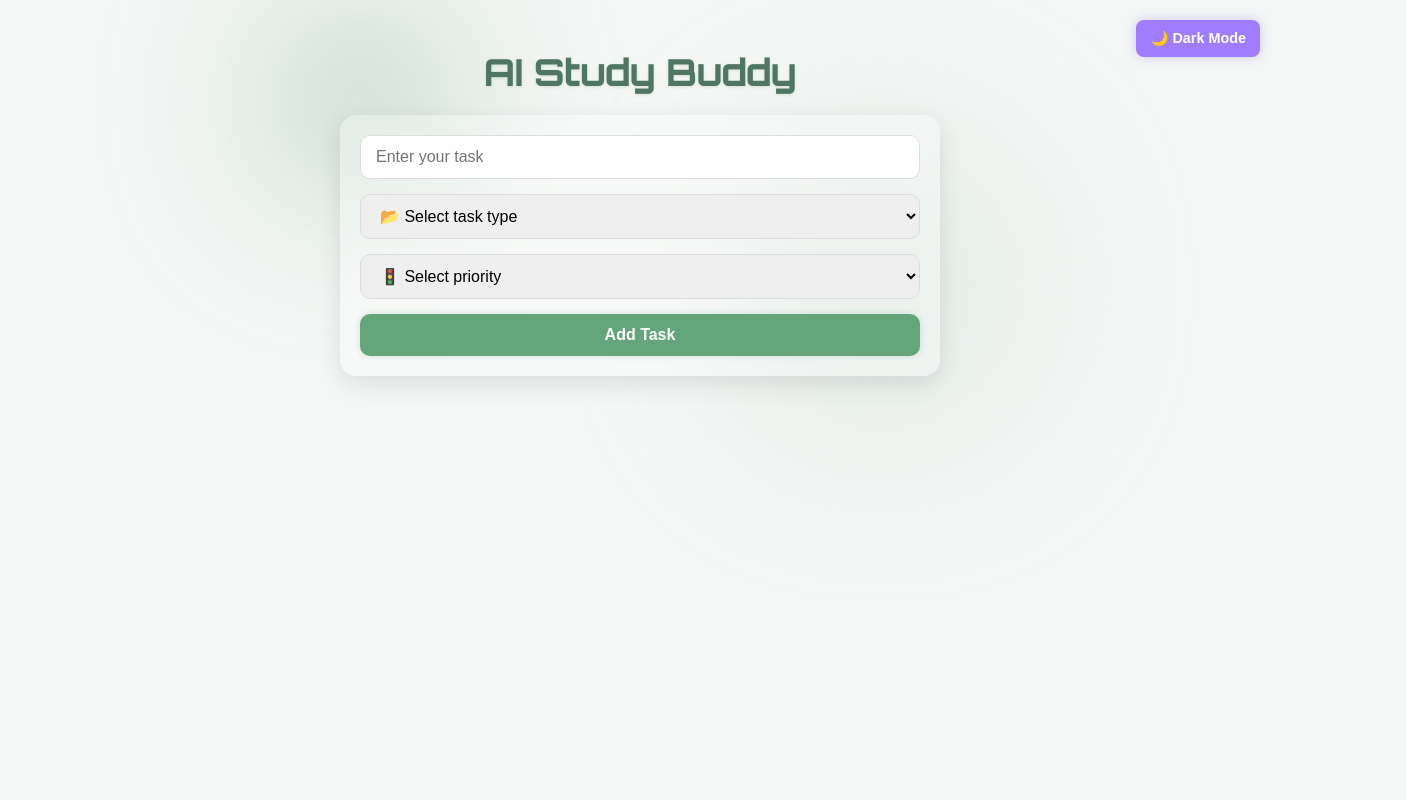
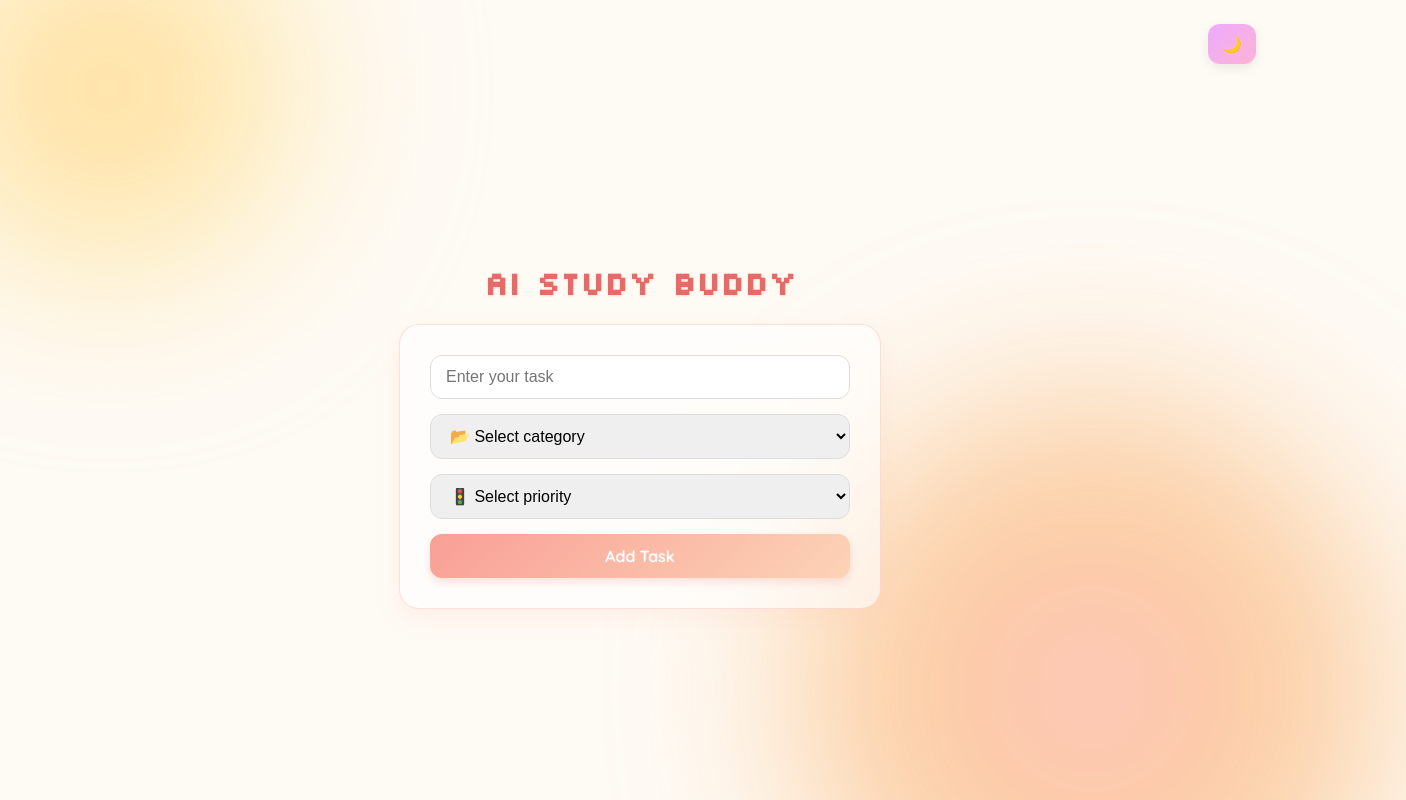
Before and after one commit to salma-ysr/ai-study-buddy, a plain HTML site: page index.html in a window 1280 px wide. Shown: the top 800 px of the page, 1406 px wide, since content can reach past the window. Drawn offline with Linux system fonts and the light colour scheme.

Commit message:
updated UI with different style

```diff
--- a/index.html
+++ b/index.html
@@ -5,25 +5,29 @@
   <title>AI Study Buddy</title>
   <link rel="stylesheet" href="style.css">
   <link href="https://fonts.googleapis.com/css2?family=Orbitron:wght@500&family=Quicksand:wght@400;600&display=swap" rel="stylesheet">
+  <link href="https://fonts.googleapis.com/css2?family=Quicksand:wght@400;600&family=Silkscreen&display=swap" rel="stylesheet">
 </head>
 <body>
+  <body>
+    <button id="toggle-mode">🌙</button>
+
   <h1>AI Study Buddy</h1>
 
   <form id="task-form">
     <input type="text" id="task-name" placeholder="Enter your task" required />
 
     <select id="task-category" required>
-        <option value="" disabled selected hidden>📂 Select task type</option>
-        <option value="study">📚 Study</option>
-        <option value="selfcare">💆 Self-Care</option>
-        <option value="work">💼 Work</option>
+        <option value="" disabled selected hidden>📂 Select category</option>
+        <option value="study">Study</option>
+        <option value="selfcare">Self-Care</option>
+        <option value="work">Work</option>
       </select>
 
       <select id="task-priority" required>
         <option value="" disabled selected hidden>🚦 Select priority</option>
-        <option value="high">🔥 High</option>
-        <option value="medium">⏳ Medium</option>
-        <option value="low">🌱 Low</option>
+        <option value="high">High</option>
+        <option value="medium">Medium</option>
+        <option value="low">Low</option>
       </select>
 
     <button type="submit">Add Task</button>
@@ -34,10 +38,9 @@
   <script src="script.js"></script>
 </body>
 
-<button id="toggle-mode">🌙 Dark Mode</button>
-
 <!--blobs -->
 <div class="blob blob1"></div>
 <div class="blob blob2"></div>
+<div class="blob blob3"></div>
 
 </html>
--- a/script.js
+++ b/script.js
@@ -38,9 +38,9 @@ document.addEventListener("DOMContentLoaded", () => {
       document.body.classList.toggle("dark");
 
       if (document.body.classList.contains("dark")) {
-        toggleButton.textContent = "☀️ Light Mode";
+        toggleButton.textContent = "☀️";
       } else {
-        toggleButton.textContent = "🌙 Dark Mode";
+        toggleButton.textContent = "🌙";
       }
     });
   });
--- a/style.css
+++ b/style.css
@@ -1,27 +1,29 @@
-@import url('https://fonts.googleapis.com/css2?family=Orbitron:wght@500&family=Quicksand:wght@400;600&display=swap');
+@import url('https://fonts.googleapis.com/css2?family=Quicksand:wght@400;600&family=Silkscreen&display=swap');
 
 body {
   font-family: 'Quicksand', sans-serif;
-  background-color: #f4f7f5;
-  color: #2f2f2f;
-  max-width: 600px;
-  margin: 50px auto;
-  padding: 0 20px;
+  background-color: #fefaf4;
+  color: #4a3b3b;
+  display: flex;
+  flex-direction: column;
+  justify-content: center;
+  align-items: center;
+  text-align: center;
+  min-height: 100vh;
+  padding: 40px 20px;
   position: relative;
   overflow-x: hidden;
+  transition: background-color 0.6s ease;
 }
 
 h1 {
-  font-family: 'Orbitron', sans-serif;
-  font-size: 2.2rem;
-  color: #4f7663;
+  font-family: 'Silkscreen', cursive;
+  font-size: 2rem;
   text-align: center;
-  letter-spacing: 1px;
-  margin-bottom: 20px;
-  text-shadow: 0 1px 3px rgba(163, 193, 173, 0.4);
+  color: #e86a68;
+  text-shadow: 0 1px 2px rgba(255, 195, 160, 0.5);
 }
 
-/* Blobs */
 .blob {
   position: absolute;
   border-radius: 50%;
@@ -31,63 +33,75 @@ h1 {
 }
 
 .blob1 {
-  width: 200px;
-  height: 200px;
-  background: #a3c1ad;
-  top: -50px;
-  left: -60px;
+  width: 400px;
+  height: 400px;
+  background: radial-gradient(circle, #ffc1c1 0%, #ffd966 30%, #fefaf4 80%);
+  top: -100px;
+  left: -100px;
+  opacity: 0.7;
+  animation: floatBlob 10s ease-in-out infinite;
 }
 
 .blob2 {
-  width: 300px;
-  height: 300px;
-  background: #d8e3dc;
-  bottom: -60px;
-  right: -70px;
+  width: 600px;
+  height: 600px;
+  background: radial-gradient(circle, #ffa6c1 0%, #f9a856 40%, #fefaf4 100%);
+  bottom: -120px;
+  right: -120px;
+  opacity: 0.6;
+  animation: floatBlob 12s ease-in-out infinite;
 }
 
-/* Glassmorphic card */
 form {
   display: flex;
   flex-direction: column;
   gap: 15px;
-  background: rgba(255, 255, 255, 0.3);
+  background: rgba(255, 255, 255, 0.6);
   backdrop-filter: blur(10px);
-  border-radius: 16px;
+  border: 1px solid rgba(232, 106, 104, 0.2);
+  border-radius: 20px;
   padding: 20px;
-  box-shadow: 0 8px 24px rgba(0, 0, 0, 0.1);
+  box-shadow: 0 8px 24px rgba(255, 190, 160, 0.15);
+  max-width: 420px;
+  width: 100%;
+  padding: 30px;
+  font-size: 1.1rem;
 }
 
-/* Inputs */
 input, select, button {
   padding: 12px 15px;
   font-size: 1rem;
+  border-radius: 12px;
   border: 1px solid #ddd;
-  border-radius: 10px;
   outline: none;
 }
 
 input:focus, select:focus {
-  border-color: #a3c1ad;
-  box-shadow: 0 0 0 2px #a3c1ad44;
+  border-color: #f9a856;
+  box-shadow: 0 0 0 2px #f9a85644;
 }
 
 button {
-  background-color: #64a57a;
+  background: linear-gradient(135deg, #f99f95, #fcd3b6);
   color: white;
   font-weight: bold;
+  font-family: 'Quicksand', sans-serif;
+  font-size: 1rem;
   cursor: pointer;
+  border: none;
+  border-radius: 12px;
+  padding: 12px 20px;
+  box-shadow: 0 4px 8px rgba(232, 106, 104, 0.2);
+  text-shadow: 0 0 2px rgba(255,255,255,0.4);
   transition: all 0.3s ease;
-  border: none;
-  box-shadow: 0 0 6px rgba(100, 165, 122, 0.3);
 }
 
 button:hover {
-  background-color: #4d6d59;
-  box-shadow: 0 0 10px rgba(100, 165, 122, 0.5);
+  background: linear-gradient(135deg, #ffa288, #ffabab);
+  box-shadow: 0 0 12px rgba(255, 200, 180, 0.5);
+  animation: pulse 1s ease-in-out;
 }
 
-/* Task list */
 #task-list {
   margin-top: 30px;
   padding: 0;
@@ -98,7 +112,7 @@ button:hover {
   padding: 12px 15px;
   margin-bottom: 10px;
   background-color: #fff;
-  border-left: 5px solid #a3c1ad;
+  border-left: 5px solid #f9a856;
   border-radius: 10px;
   box-shadow: 0 2px 6px rgba(0, 0, 0, 0.05);
   font-family: 'Quicksand', sans-serif;
@@ -108,38 +122,63 @@ button:hover {
 
 #toggle-mode {
   position: fixed;
-    top: 20px;
-    right: 20px;
+  top: 24px;
+  right: 24px;
   padding: 10px 14px;
-    font-size: 0.9rem;
-    border-radius: 8px;
+  font-size: 1rem;
+  border-radius: 12px;
   border: none;
+  background: linear-gradient(135deg, #e591ffc1, #ff93c9b2);
+  box-shadow: 0 4px 12px rgba(0, 0, 0, 0.08);
+  color: #5c2c2c;
   cursor: pointer;
-    background-color: #a07cff;
-    color: white;
-    z-index: 1000;
-    box-shadow: 0 0 12px rgba(160, 124, 255, 0.4);
-    transition: all 0.3s ease;
+  z-index: 10;
+  transition: background 0.3s ease;
 }
 
 #toggle-mode:hover {
-    background-color: #8d68e0;
+  background: linear-gradient(135deg, #b133ff81, #b771ea);
 }
 
+@keyframes fadeIn {
+  from { opacity: 0; transform: translateY(10px); }
+  to { opacity: 1; transform: translateY(0); }
+}
+
+@keyframes floatBlob {
+  0%, 100% { transform: translateY(0px) scale(1); }
+  50% { transform: translateY(-20px) scale(1.05); }
+}
+
+@keyframes pulse {
+  0% { transform: scale(1); }
+  50% { transform: scale(1.03); }
+  100% { transform: scale(1); }
+}
+
+/* DARK MODE */
+
 body.dark {
-    background-color: #1e1e1e;
-    color: #e6e6e6;
+  background-color: #1c1b2d;
+  color: #dcd6f7;
 }
 
 body.dark h1 {
   color: #c5b3ff;
-  text-shadow: 0 0 6px rgba(197, 179, 255, 0.3);
+  text-shadow: 0 0 4px rgba(197, 179, 255, 0.3);
+}
+
+body.dark .blob1 {
+  background: radial-gradient(circle at center, #a07cff 0%, #5a3d8f 40%, #1c1b2d 100%);
+}
+
+body.dark .blob2 {
+  background: radial-gradient(circle at center, #89b0f0 0%, #7a66cc 40%, #1c1b2d 100%);
 }
 
 body.dark form,
 body.dark .task-item {
   background: rgba(255, 255, 255, 0.08);
-    backdrop-filter: blur(10px);
   border: 1px solid rgba(255, 255, 255, 0.1);
   color: #e6e6e6;
 }
@@ -152,14 +191,14 @@ body.dark button {
   border: 1px solid #444;
 }
 
-body.dark #toggle-mode {
-    background-color: #444;
-    color: #c5b3ff;
-    box-shadow: 0 0 10px rgba(197, 179, 255, 0.3);
+body.dark button {
+  background: linear-gradient(135deg, #a07cff, #8a72d1);
+  box-shadow: 0 0 6px rgba(160, 124, 255, 0.3);
+  text-shadow: 0 0 2px rgba(255,255,255,0.4);
 }
 
-
-@keyframes fadeIn {
-  from { opacity: 0; transform: translateY(10px); }
-  to { opacity: 1; transform: translateY(0); }
+body.dark button:hover {
+  background: linear-gradient(135deg, #c6b6f3, #9b8fe1);
+  box-shadow: 0 0 12px rgba(197, 179, 255, 0.4);
+  animation: pulse 0.7s ease-in-out;
 }
```
Lines whose indentation alone changed are shown as unchanged.
